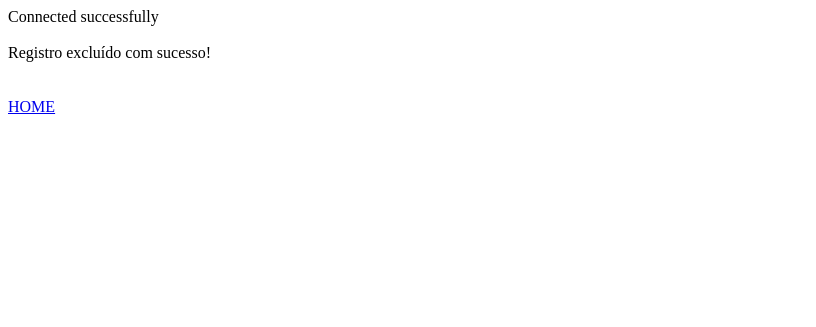
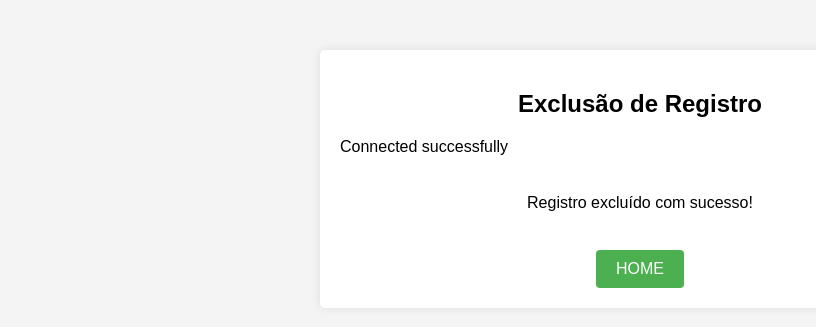
Before and after one commit to Lucamc09/Projeto-SmartSnack, a PHP site: page /deletar_dados.php?id=1 in a window 1280 px wide. Shown: the top 327 px of the page, without its empty margins (0-816 px from the left). Run offline with PHP 8.4, Linux system fonts and the light colour scheme.

Commit message:
Update deletar_dados.php

```diff
--- a/deletar_dados.php
+++ b/deletar_dados.php
@@ -1,5 +1,53 @@
+<!DOCTYPE html>
+<html lang="pt-br">
+<head>
+    <meta charset="UTF-8">
+    <meta name="viewport" content="width=device-width, initial-scale=1.0">
+    <title>Exclusão de Registro</title>
+    <style>
+        body {
+            font-family: Arial, sans-serif;
+            background-color: #f4f4f4;
+            margin: 0;
+            padding: 0;
+        }
+        .container {
+            max-width: 600px;
+            margin: 50px auto;
+            padding: 20px;
+            background-color: #fff;
+            border-radius: 5px;
+            box-shadow: 0 0 10px rgba(0, 0, 0, 0.1);
+        }
+        h2 {
+            text-align: center;
+        }
+        .message {
+            text-align: center;
+            margin-top: 20px;
+        }
+        a.button {
+            display: inline-block;
+            background-color: #4CAF50;
+            color: white;
+            padding: 10px 20px;
+            text-decoration: none;
+            border-radius: 4px;
+            margin-top: 20px;
+            text-align: center;
+        }
+        a.button:hover {
+            background-color: #45a049;
+        }
+    </style>
+</head>
+<body>
+
+<div class="container">
+    <h2>Exclusão de Registro</h2>
+
     <?php
-    require ('conexao.php');
+    require('conexao.php');
     echo '<br><br>';
 
     if ($_SERVER["REQUEST_METHOD"] == "GET") {
@@ -12,9 +60,19 @@ if ($_SERVER["REQUEST_METHOD"] == "GET") {
             return $stmt->execute();
         }
     }
+
+    if (isset($id)) {
         if (excluirRegistro($conexao, $id)) {
-    echo "Registro excluído com sucesso!<br>" ."<br><br>" . "<a href='index.php'>HOME</a>";
+            echo "<div class='message'>Registro excluído com sucesso!<br><br><a href='index.php' class='button'>HOME</a></div>";
         } else {
-    echo 'Erro ao excluir o registro.';
+            echo "<div class='message'>Erro ao excluir o registro.</div>";
+        }
+    } else {
+        echo "<div class='message'>Não foi recebido um ID válido para exclusão.</div>";
     }
     ?>
+
+</div>
+
+</body>
+</html>
```
Lines whose indentation alone changed are shown as unchanged.
